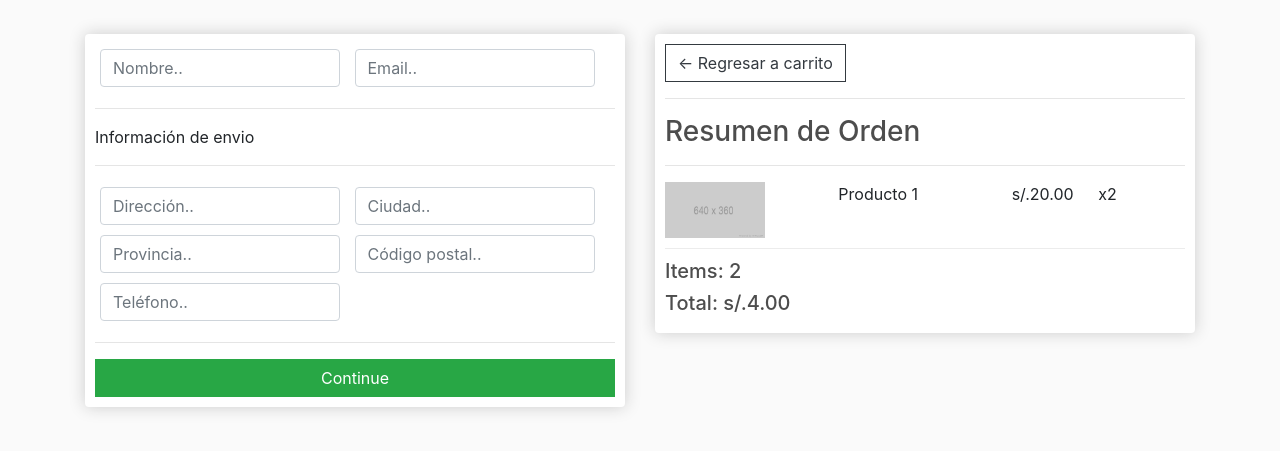
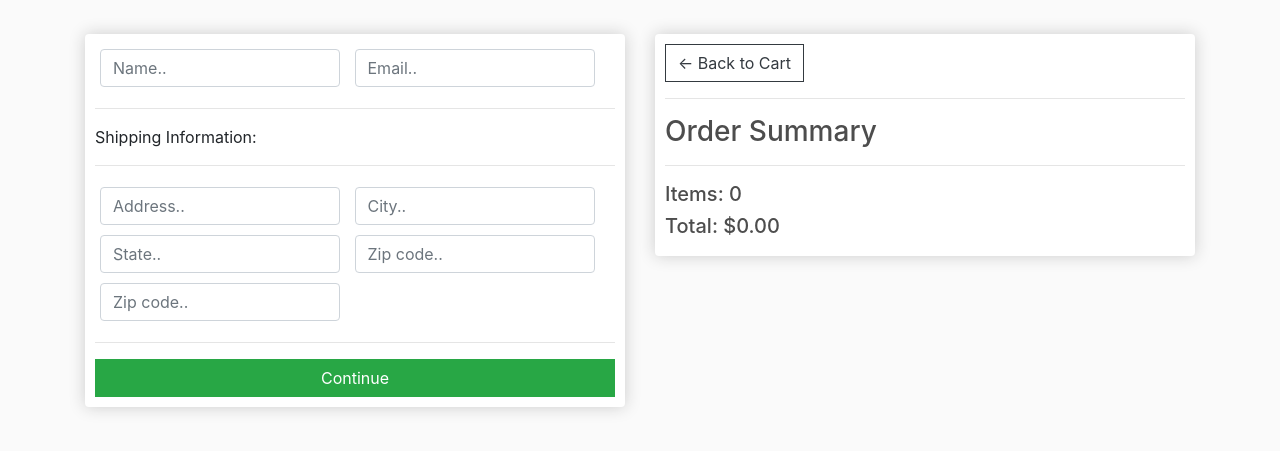
Before and after one commit to JacobMolina-me/Capstone---FrenosHuarcaya, a Django app: page /checkout/ in a window 1280 px wide. Shown: the part 57-508 px from the top of the page. Run offline with Django 3.2, Linux system fonts and the light colour scheme; some libraries are stand-ins or nearby versions.

Commit message:
carrito de usuario

```diff
--- a/ecommerce/store/templates/store/checkout.html
+++ b/ecommerce/store/templates/store/checkout.html
@@ -7,7 +7,7 @@
 				<form id="form">
 					<div id="user-info">
 						<div class="form-field">
-							<input required class="form-control" type="text" name="name" placeholder="Nombre..">
+							<input required class="form-control" type="text" name="name" placeholder="Name..">
 						</div>
 						<div class="form-field">
 							<input required class="form-control" type="email" name="email" placeholder="Email..">
@@ -16,22 +16,22 @@
 
 					<div id="shipping-info">
 						<hr>
-						<p>Información de envio</p>
+						<p>Shipping Information:</p>
 						<hr>
 						<div class="form-field">
-							<input class="form-control" type="text" name="address" placeholder="Dirección..">
+							<input class="form-control" type="text" name="address" placeholder="Address..">
 						</div>
 						<div class="form-field">
-							<input class="form-control" type="text" name="city" placeholder="Ciudad..">
+							<input class="form-control" type="text" name="city" placeholder="City..">
 						</div>
 						<div class="form-field">
-							<input class="form-control" type="text" name="state" placeholder="Provincia..">
+							<input class="form-control" type="text" name="state" placeholder="State..">
 						</div>
 						<div class="form-field">
-							<input class="form-control" type="text" name="zipcode" placeholder="Código postal..">
+							<input class="form-control" type="text" name="zipcode" placeholder="Zip code..">
 						</div>
 						<div class="form-field">
-							<input class="form-control" type="text" name="country" placeholder="Teléfono..">
+							<input class="form-control" type="text" name="country" placeholder="Zip code..">
 						</div>
 					</div>
 
@@ -42,25 +42,27 @@
 
 			<br>
 			<div class="box-element hidden" id="payment-info">
-				<small>Opciones de Pago</small>
+				<small>Paypal Options</small>
 			</div>
 
 		</div>
 
 		<div class="col-lg-6">
 			<div class="box-element">
-				<a  class="btn btn-outline-dark" href="{% url 'cart' %}">&#x2190; Regresar a carrito</a>
+				<a  class="btn btn-outline-dark" href="{% url 'cart' %}">&#x2190; Back to Cart</a>
 				<hr>
-				<h3>Resumen de Orden</h3>
+				<h3>Order Summary</h3>
 				<hr>
+				{% for item in items %}
 				<div class="cart-row">
-					<div style="flex:2"><img class="row-image" src="{% static 'images/placeholder.png' %}"></div>
-					<div style="flex:2"><p>Producto 1</p></div>
-					<div style="flex:1"><p>s/.20.00</p></div>
-					<div style="flex:1"><p>x2</p></div>
+					<div style="flex:2"><img class="row-image" src="{{item.product.imageURL}}"></div>
+					<div style="flex:2"><p>{{item.product.name}}</p></div>
+					<div style="flex:1"><p>${{item.product.price|floatformat:2}}</p></div>
+					<div style="flex:1"><p>x{{item.quantity}}</p></div>
 				</div>
-				<h5>Items:   2</h5>
-				<h5>Total:   s/.4.00</h5>
+				{% endfor %}
+				<h5>Items:   {{order.get_cart_items}}</h5>
+				<h5>Total:   ${{order.get_cart_total|floatformat:2}}</h5>
 			</div>
 		</div>
 	</div>
--- a/ecommerce/store/views.py
+++ b/ecommerce/store/views.py
@@ -1,5 +1,4 @@
 from django.shortcuts import render
-
 from .models import *
 
 def store(request):
@@ -7,11 +6,28 @@
 	context = {'products':products}
 	return render(request, 'store/store.html', context)
 
+def cart(request):
 
-def cart(request):
-     context = {}
-     return render(request, 'store/cart.html', context)
+	if request.user.is_authenticated:
+		customer = request.user.customer
+		order, created = Order.objects.get_or_create(customer=customer, complete=False)
+		items = order.orderitem_set.all()
+	else:
+		#Create empty cart for now for non-logged in user
+		items = []
+
+	context = {'items':items}
+	return render(request, 'store/cart.html', context)
 
 def checkout(request):
-      context = {}
-      return render(request, 'store/checkout.html', context)
+	if request.user.is_authenticated:
+		customer = request.user.customer
+		order, created = Order.objects.get_or_create(customer=customer, complete=False)
+		items = order.orderitem_set.all()
+	else:
+		#Create empty cart for now for non-logged in user
+		items = []
+		order = {'get_cart_total':0, 'get_cart_items':0}
+
+	context = {'items':items, 'order':order}
+	return render(request, 'store/checkout.html', context)
```
Also changed, not shown: ecommerce/store/models.py (+16 -0 lines), ecommerce/store/templates/store/store.html (+42 -11 lines), ecommerce/db.sqlite3.
